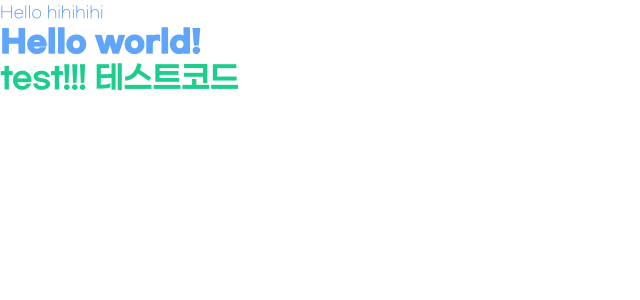
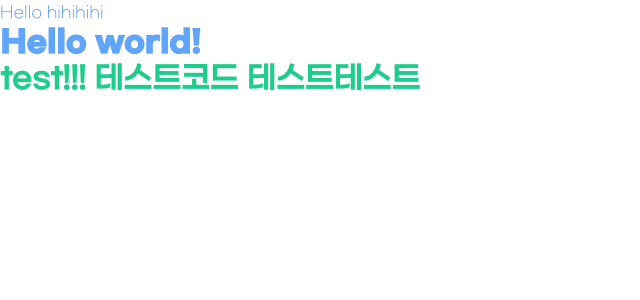
Before and after one commit to IntroMe-CareerHub/introme-client, a React (Vite) app: page / in a window 1280 px wide. Shown: the top 300 px of the page, without its empty margins (0-640 px from the left). Built offline with nearby package versions, Linux system fonts and the light colour scheme.

Commit message:
[Test] Test Code

```diff
--- a/src/App.tsx
+++ b/src/App.tsx
@@ -6,7 +6,7 @@ function App() {
             <h1 className="text-blue-500 font-GmarketSansLight"> Hello hihihihi </h1>
             <h1 className="text-3xl font-bold font-GmarketSansBold">Hello world!</h1>
             <h1 className="text-3xl font-bold text-main-1 font-GmarketSansMedium">
-                test!!! 테스트코드
+                test!!! 테스트코드 테스트테스트
             </h1>
         </div>
     );
```
